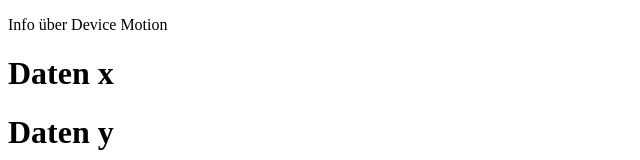
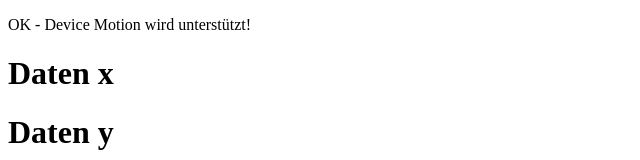
Before and after one commit to karsten9/hello, a plain HTML site: page index.html in a window 1280 px wide. Shown: the top 160 px of the page, without its empty margins (0-640 px from the left). Drawn offline with Linux system fonts and the light colour scheme.

Commit message:
Update index.html

```diff
--- a/index.html
+++ b/index.html
@@ -13,7 +13,7 @@
     <h1 id="xBeschl"> Daten x</h1>
     <h1 id="yBeschl"> Daten y</h1>
     <h1 id="zBeschl"> Daten z</h1>
-    <script src="js/devicemotion.js"></script>
+    <script src="devicemotion.js"></script>
 </body>
 
 </html>
```
